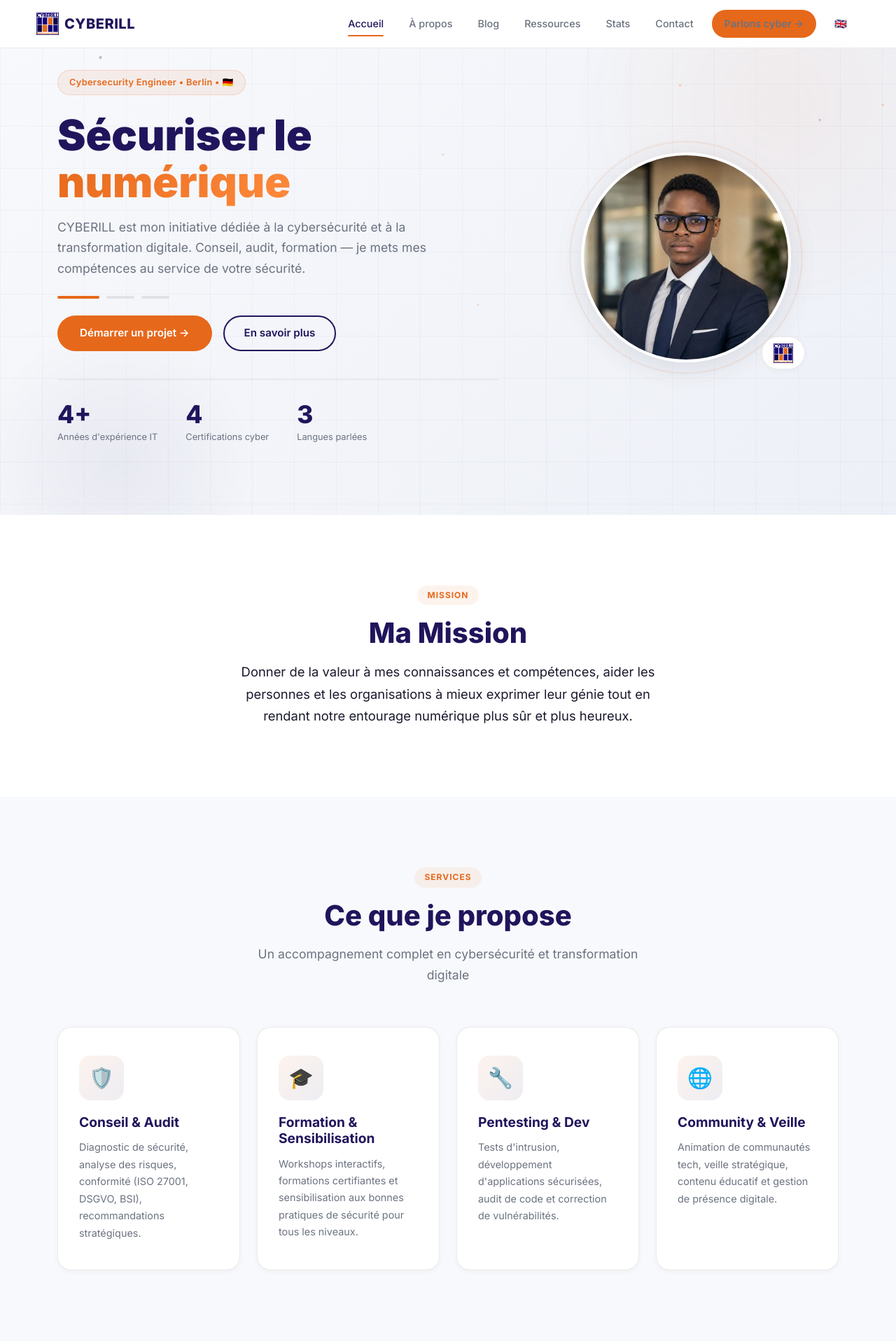
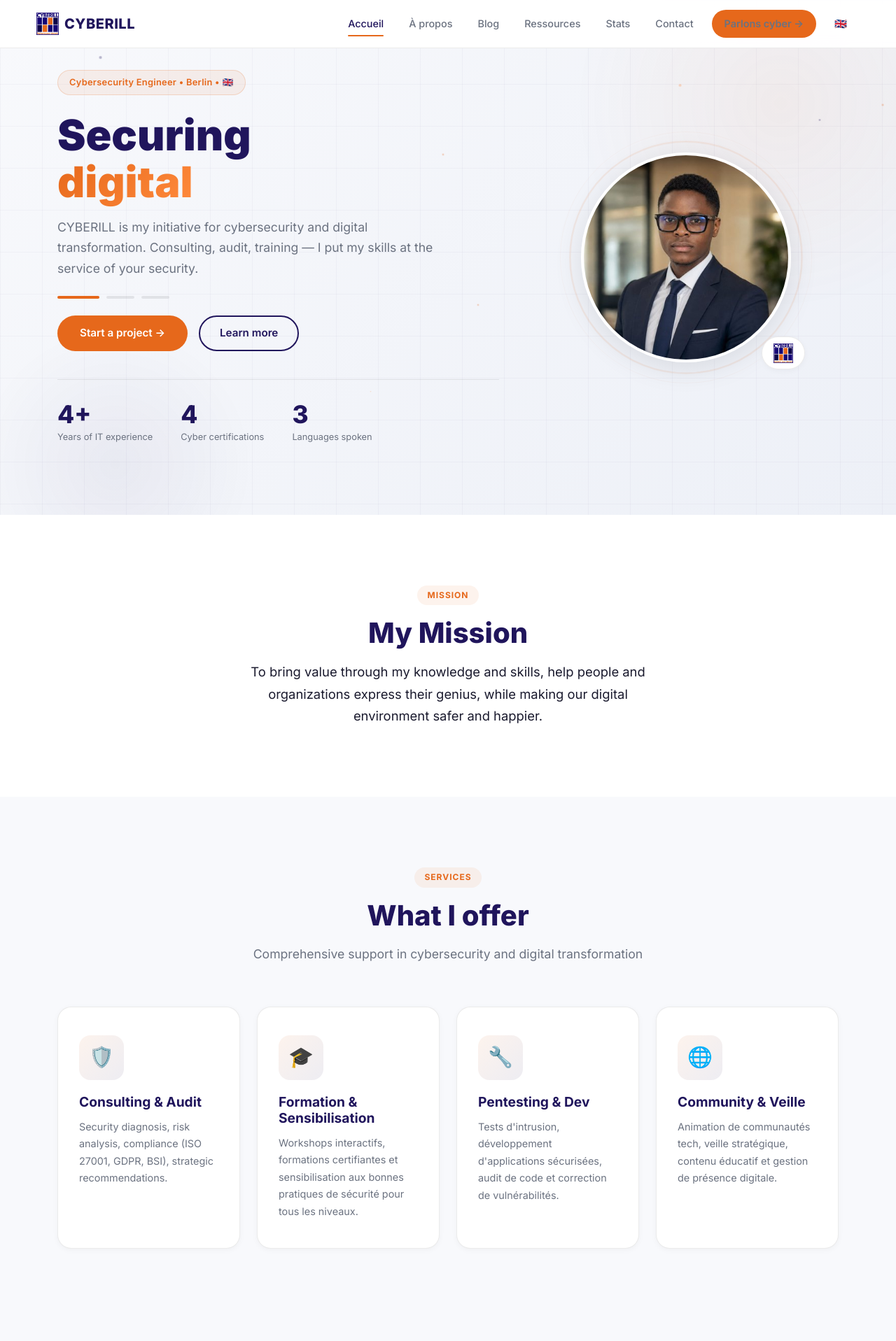
Before and after one commit to GodwillFoka/cyberill, a Django app: page /en/ in a window 1280 px wide. Shown: the top 1917 px of the page at 70% size. Run offline with Django 5.2, Linux system fonts and the light colour scheme.

Commit message:
Audit fixes : multilingue intégral + 404 + sitemap + sécurité
Fixes audit :
- Multilingue intégral : Hero slides, mission, services, stats en FR/DE/EN
- Drapeaux pays 🇫🇷🇬🇧🇩🇪 dans le sélecteur de langue
- Page 404 personnalisée (FR/DE/EN)
- robots.txt + sitemap.xml (SEO)
- Sécurité prod : HSTS, HTTPS forcé, cookies secure
- CV : titre et description contextuels par langue

```diff
--- a/config/urls.py
+++ b/config/urls.py
@@ -3,9 +3,15 @@ from django.urls import path, include
 from django.conf import settings
 from django.conf.urls.static import static
 from django.conf.urls.i18n import i18n_patterns
+from django.views.generic.base import RedirectView
+from django.contrib.staticfiles.storage import staticfiles_storage
+
+handler404 = 'core.views.custom_404'
 
 urlpatterns = [
     path('admin/', admin.site.urls),
+    path('robots.txt', RedirectView.as_view(url=staticfiles_storage.url('robots.txt'))),
+    path('sitemap.xml', RedirectView.as_view(url=staticfiles_storage.url('sitemap.xml'))),
 ]
 
 urlpatterns += i18n_patterns(
--- a/core/templates/core/index.html
+++ b/core/templates/core/index.html
@@ -12,23 +12,25 @@
     <div class="container hero-content">
         <div class="row align-items-center g-5">
             <div class="col-lg-7">
-                <div class="hero-badge fade-in">Cybersecurity Engineer &bull; Berlin &bull; 🇩🇪</div>
+                <div class="hero-badge fade-in">Cybersecurity Engineer &bull; Berlin &bull;
+                    {% if lang == 'de' %}🇩🇪{% elif lang == 'en' %}🇬🇧{% else %}🇫🇷{% endif %}
+                </div>
 
                 <div class="hero-slider-wrapper fade-in">
                     <!-- Slide 1 -->
                     <div class="hero-slide active">
-                        <h1>Sécuriser le<br><span class="highlight">numérique</span></h1>
-                        <p>CYBERILL est mon initiative dédiée à la cybersécurité et à la transformation digitale. Conseil, audit, formation — je mets mes compétences au service de votre sécurité.</p>
+                        <h1>{% if lang == 'fr' %}Sécuriser le<br><span class="highlight">numérique</span>{% elif lang == 'de' %}Digital<br><span class="highlight">sichern</span>{% else %}Securing<br><span class="highlight">digital</span>{% endif %}</h1>
+                        <p>{% if lang == 'fr' %}CYBERILL est mon initiative dédiée à la cybersécurité et à la transformation digitale. Conseil, audit, formation — je mets mes compétences au service de votre sécurité.{% elif lang == 'de' %}CYBERILL ist meine Initiative für Cybersicherheit und digitale Transformation. Beratung, Audit, Schulung — ich stelle meine Fähigkeiten in den Dienst Ihrer Sicherheit.{% else %}CYBERILL is my initiative for cybersecurity and digital transformation. Consulting, audit, training — I put my skills at the service of your security.{% endif %}</p>
                     </div>
                     <!-- Slide 2 -->
                     <div class="hero-slide">
-                        <h1>Former &<br><span class="highlight">sensibiliser</span></h1>
-                        <p>La cybersécurité commence par la connaissance. Workshops, formations interactives et sessions de sensibilisation pour tous les niveaux.</p>
+                        <h1>{% if lang == 'fr' %}Former &<br><span class="highlight">sensibiliser</span>{% elif lang == 'de' %}Schulen &<br><span class="highlight">sensibilisieren</span>{% else %}Training &<br><span class="highlight">awareness</span>{% endif %}</h1>
+                        <p>{% if lang == 'fr' %}La cybersécurité commence par la connaissance. Workshops, formations interactives et sessions de sensibilisation pour tous les niveaux.{% elif lang == 'de' %}Cybersicherheit beginnt mit Wissen. Workshops, interaktive Schulungen und Sensibilisierung für alle Niveaus.{% else %}Cybersecurity starts with knowledge. Workshops, interactive training and awareness sessions for all levels.{% endif %}</p>
                     </div>
                     <!-- Slide 3 -->
                     <div class="hero-slide">
-                        <h1>Innover &<br><span class="highlight">transformer</span></h1>
-                        <p>Accompagnement à la transformation digitale, développement d'applications sécurisées et veille stratégique pour rester à la pointe.</p>
+                        <h1>{% if lang == 'fr' %}Innover &<br><span class="highlight">transformer</span>{% elif lang == 'de' %}Innovieren &<br><span class="highlight">transformieren</span>{% else %}Innovate &<br><span class="highlight">transform</span>{% endif %}</h1>
+                        <p>{% if lang == 'fr' %}Accompagnement à la transformation digitale, développement d'applications sécurisées et veille stratégique.{% elif lang == 'de' %}Begleitung der digitalen Transformation, Entwicklung sicherer Anwendungen und strategische Beobachtung.{% else %}Digital transformation support, secure application development and strategic monitoring.{% endif %}</p>
                     </div>
 
                     <div class="hero-dots">
@@ -39,22 +41,22 @@
                 </div>
 
                 <div class="d-flex gap-3 flex-wrap mt-4 fade-in">
-                    <a href="{% url 'contact' %}" class="btn btn-accent">Démarrer un projet →</a>
-                    <a href="{% url 'about' %}" class="btn btn-outline">En savoir plus</a>
+                    <a href="{% url 'contact' %}" class="btn btn-accent">{% if lang == 'fr' %}Démarrer un projet →{% elif lang == 'de' %}Projekt starten →{% else %}Start a project →{% endif %}</a>
+                    <a href="{% url 'about' %}" class="btn btn-outline">{% if lang == 'fr' %}En savoir plus{% elif lang == 'de' %}Mehr erfahren{% else %}Learn more{% endif %}</a>
                 </div>
 
                 <div class="hero-stats fade-in">
                     <div class="stat-item">
                         <h3><span class="count-up" data-target="4" data-suffix="+">0</span></h3>
-                        <p>Années d'expérience IT</p>
+                        <p>{% if lang == 'fr' %}Années d'expérience IT{% elif lang == 'de' %}Jahre IT-Erfahrung{% else %}Years of IT experience{% endif %}</p>
                     </div>
                     <div class="stat-item">
                         <h3><span class="count-up" data-target="4" data-suffix="">0</span></h3>
-                        <p>Certifications cyber</p>
+                        <p>{% if lang == 'fr' %}Certifications cyber{% elif lang == 'de' %}Cyber-Zertifizierungen{% else %}Cyber certifications{% endif %}</p>
                     </div>
                     <div class="stat-item">
                         <h3><span class="count-up" data-target="3" data-suffix="">0</span></h3>
-                        <p>Langues parlées</p>
+                        <p>{% if lang == 'fr' %}Langues parlées{% elif lang == 'de' %}Gesprochene Sprachen{% else %}Languages spoken{% endif %}</p>
                     </div>
                 </div>
             </div>
@@ -80,11 +82,10 @@
     <div class="container">
         <div class="row justify-content-center">
             <div class="col-lg-8 text-center fade-in">
-                <span class="section-tag">Mission</span>
-                <h2 class="section-title">Ma Mission</h2>
+                <span class="section-tag">{% if lang == 'fr' %}Mission{% elif lang == 'de' %}Mission{% else %}Mission{% endif %}</span>
+                <h2 class="section-title">{% if lang == 'fr' %}Ma Mission{% elif lang == 'de' %}Meine Mission{% else %}My Mission{% endif %}</h2>
                 <p class="section-subtitle" style="font-size: 1.15rem; color: var(--text);">
-                    Donner de la valeur à mes connaissances et compétences, aider les personnes et les organisations
-                    à mieux exprimer leur génie tout en rendant notre entourage numérique plus sûr et plus heureux.
+                    {% if lang == 'fr' %}Donner de la valeur à mes connaissances et compétences, aider les personnes et les organisations à mieux exprimer leur génie tout en rendant notre entourage numérique plus sûr et plus heureux.{% elif lang == 'de' %}Meinem Wissen und meinen Fähigkeiten einen Mehrwert zu verleihen, Menschen und Organisationen zu helfen, ihr Potenzial zu entfalten, und unsere digitale Umgebung sicherer und glücklicher zu machen.{% else %}To bring value through my knowledge and skills, help people and organizations express their genius, while making our digital environment safer and happier.{% endif %}
                 </p>
             </div>
         </div>
@@ -95,16 +96,16 @@
 <section class="section section-alt">
     <div class="container">
         <div class="section-header fade-in">
-            <span class="section-tag">Services</span>
-            <h2 class="section-title">Ce que je propose</h2>
-            <p class="section-subtitle">Un accompagnement complet en cybersécurité et transformation digitale</p>
+            <span class="section-tag">{% if lang == 'fr' %}Services{% elif lang == 'de' %}Leistungen{% else %}Services{% endif %}</span>
+            <h2 class="section-title">{% if lang == 'fr' %}Ce que je propose{% elif lang == 'de' %}Was ich biete{% else %}What I offer{% endif %}</h2>
+            <p class="section-subtitle">{% if lang == 'fr' %}Un accompagnement complet en cybersécurité et transformation digitale{% elif lang == 'de' %}Eine umfassende Begleitung in Cybersicherheit und digitaler Transformation{% else %}Comprehensive support in cybersecurity and digital transformation{% endif %}</p>
         </div>
         <div class="row g-4 stagger-children">
             <div class="col-md-6 col-lg-3">
                 <div class="service-card">
                     <div class="service-icon">🛡️</div>
-                    <h4>Conseil & Audit</h4>
-                    <p>Diagnostic de sécurité, analyse des risques, conformité (ISO 27001, DSGVO, BSI), recommandations stratégiques.</p>
+                    <h4>{% if lang == 'fr' %}Conseil & Audit{% elif lang == 'de' %}Beratung & Audit{% else %}Consulting & Audit{% endif %}</h4>
+                    <p>{% if lang == 'fr' %}Diagnostic de sécurité, analyse des risques, conformité (ISO 27001, DSGVO, BSI), recommandations stratégiques.{% elif lang == 'de' %}Sicherheitsdiagnose, Risikoanalyse, Compliance (ISO 27001, DSGVO, BSI), strategische Empfehlungen.{% else %}Security diagnosis, risk analysis, compliance (ISO 27001, GDPR, BSI), strategic recommendations.{% endif %}</p>
                 </div>
             </div>
             <div class="col-md-6 col-lg-3">
--- a/core/views.py
+++ b/core/views.py
@@ -40,3 +40,9 @@ def stats_cyber(request):
 # ===== CV =====
 def cv_page(request):
     return render(request, 'core/cv.html')
+
+# ===== 404 personnalisée =====
+def custom_404(request, exception=None):
+    from django.utils import translation
+    lang = translation.get_language()
+    return render(request, '404.html', {'lang': lang}, status=404)
--- /dev/null
+++ b/static/robots.txt
@@ -0,0 +1,3 @@
+User-agent: *
+Allow: /
+Sitemap: https://cyberill.onrender.com/sitemap.xml
```
Also changed, not shown: config/settings.py (+9 -0 lines), static/sitemap.xml (added, +24 -0 lines), templates/404.html (added, +17 -0 lines).
